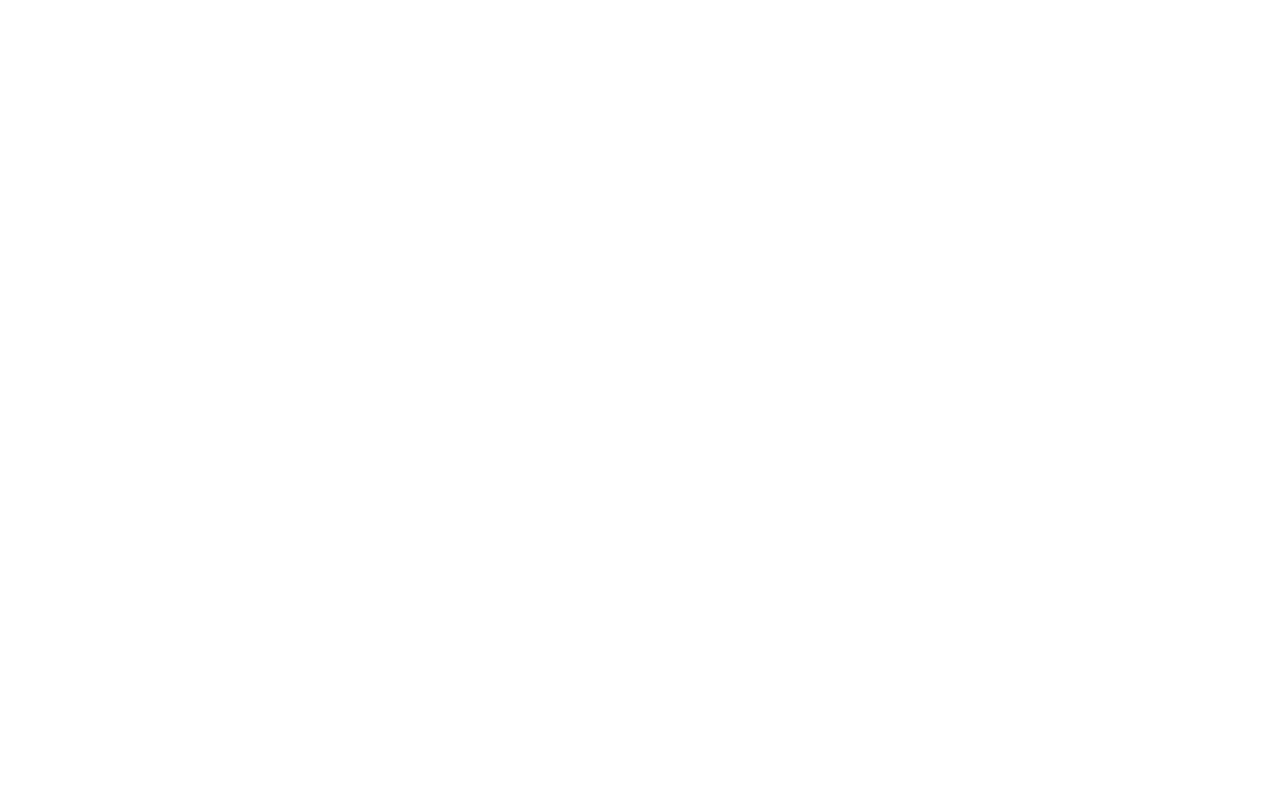
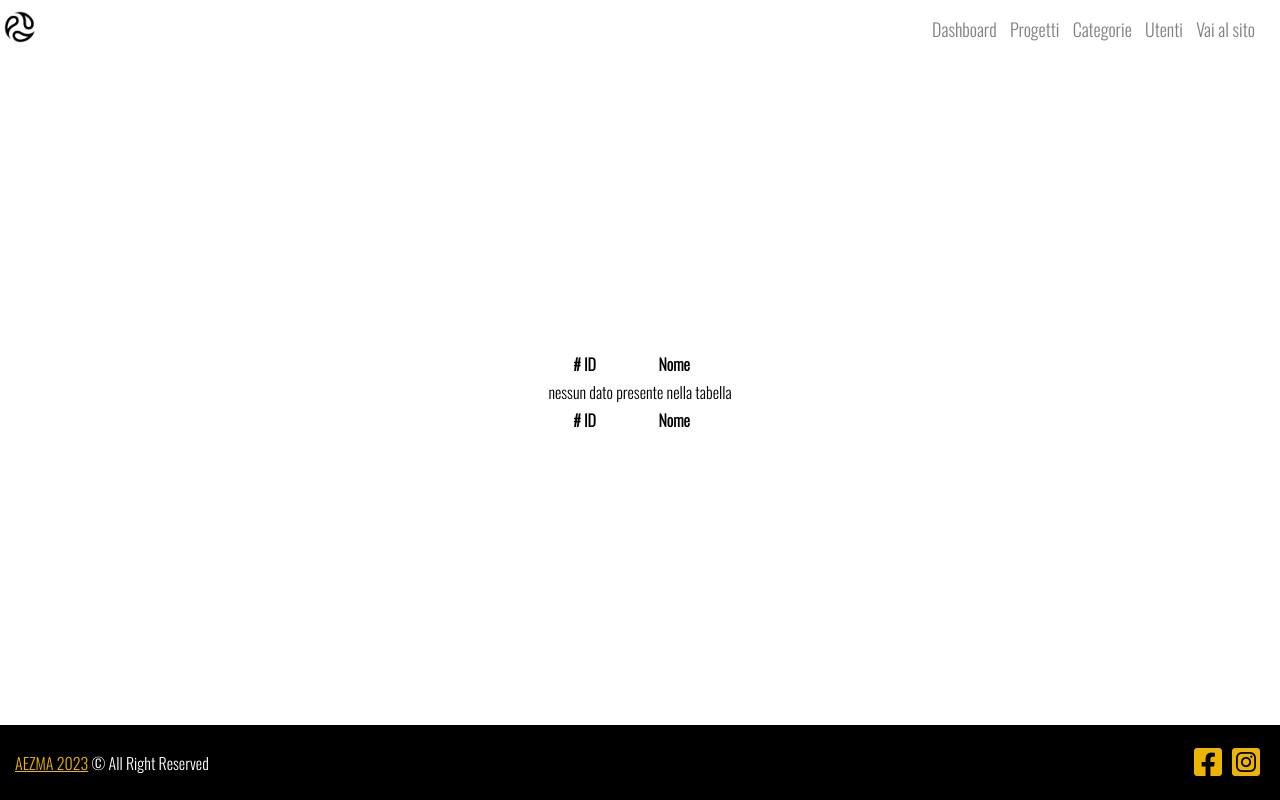
Before and after one commit to biondo92/esame3, a PHP site: page /categories.php in a window 1280 px wide. Before the commit the page is empty. Run offline with PHP 8.4, Linux system fonts and the light colour scheme; data that the repository does not hold is empty; style sheets or scripts are compiled from the project's sources.

Commit message:
WIP categorie

```diff
--- a/categories.php
+++ b/categories.php
@@ -0,0 +1,107 @@
+<?php
+require 'app.php';
+$jsonString = file_get_contents("data.json");
+$jsonData = json_decode($jsonString, true);
+
+$email_inviata = false;
+
+
+if ($_SERVER["REQUEST_METHOD"] == "POST") {
+    $email = $_POST["email"];
+    $messaggio = $_POST["messaggio"];
+    $email_inviata = true;
+}
+$categories = $db->query("SELECT * FROM category");
+?>
+<!DOCTYPE html>
+<html>
+
+<head>
+    <title>CATEGORIE | AEZMA</title>
+    <link rel="preconnect" href="https://fonts.googleapis.com">
+    <link rel="preconnect" href="https://fonts.gstatic.com" crossorigin>
+    <link href="https://fonts.googleapis.com/css2?family=Oswald:wght@300&display=swap" rel="stylesheet">
+    <link rel="stylesheet" href="https://cdnjs.cloudflare.com/ajax/libs/font-awesome/6.4.2/css/all.min.css" integrity="sha512-z3gLpd7yknf1YoNbCzqRKc4qyor8gaKU1qmn+CShxbuBusANI9QpRohGBreCFkKxLhei6S9CQXFEbbKuqLg0DA==" crossorigin="anonymous" referrerpolicy="no-referrer" />
+    <link rel="stylesheet" href="style/style.css">
+</head>
+
+<body id="top">
+
+    <header>
+        <nav class="main-navbar">
+            <div class="logo-wrapper">
+                <a class="link-logo" href="#top">
+                    <img class="logo" src="img/logo.png" alt="aezma">
+                </a>
+            </div>
+            <ul class="navbar">
+                <li><a href="dashboard.php">Dashboard</a></li>
+                <li><a href="projects.php">Progetti</a></li>
+                <li class="active"><a href="categories.php">Categorie</a></li>
+                <li><a href="users.php">Utenti</a></li>
+                <li><a href="index.php">Vai al sito</a></li>
+            </ul>
+        </nav>
+    </header>
+
+
+    <section id="categories">
+        <div class="wrapper">
+            <div id="controls">
+
+            </div>
+            <table id="categories-tab">
+                <thead>
+                    <tr>
+                        <th># ID</th>
+                        <th>Nome</th>
+                        <th></th>
+                    </tr>
+                </thead>
+                <tbody>
+                    <?php if ($categories != null && $categories->num_rows > 0) {
+                        foreach ($categories as $cat) { ?>
+                            <tr>
+                                <td><?php echo $cat["id"] ?></td>
+                                <td><?php echo $cat["name"] ?></td>
+                                <td><?php echo $cat["id"] ?></td>
+                            </tr>
+
+                        <?php } ?>
+
+                    <?php  } else { ?>
+                        <tr>
+                            <td colspan="3">
+                                nessun dato presente nella tabella
+                            </td>
+                        </tr>
+                    <?php }
+                    ?>
+                </tbody>
+                <tfoot>
+                    <tr>
+                        <th># ID</th>
+                        <th>Nome</th>
+                        <th></th>
+                    </tr>
+                </tfoot>
+            </table>
+        </div>
+    </section>
+
+
+
+    <footer>
+        <div class="wrapper">
+            <div class="text">
+                <a href="#">AEZMA 2023</a> &copy; All Right Reserved
+            </div>
+            <ul>
+                <li><a class="social" href="#"><i class="fa-brands fa-2x fa-square-facebook"></i></a></li>
+                <li><a class="social" href="#"><i class="fa-brands fa-2x fa-square-instagram"></i></a></li>
+            </ul>
+        </div>
+    </footer>
+</body>
+
+</html>
--- a/style/style.scss
+++ b/style/style.scss
@@ -311,6 +311,25 @@ footer {
     }
 }
 
+#categories {
+    position: relative;
+    height: calc(100vh - 133px);
+    margin-top: 58px;
+
+    .wrapper {
+        position: absolute;
+        top: 0;
+        left: 0;
+        display: flex;
+        width: 100%;
+        align-items: center;
+        justify-content: center;
+        flex-direction: column;
+        height: 100%;
+
+    }
+}
+
 li.active a {
     font-size: 22px;
     text-decoration: underline;
```
